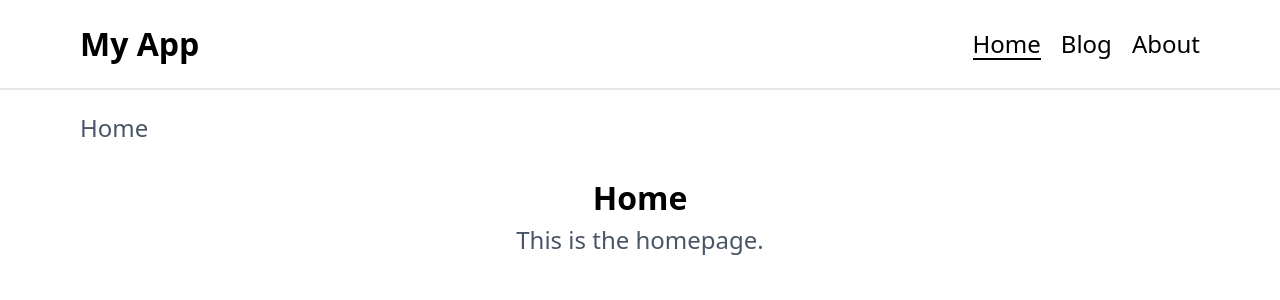
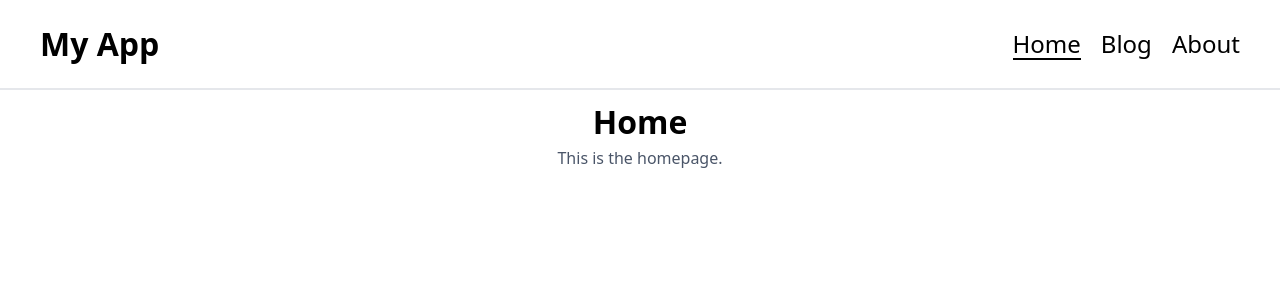
Before and after one commit to weralite/next-prisma, a Next.js app: page / in a window 1280 px wide. Shown: the top 300 px of the page. Built offline with nearby package versions, Linux system fonts and the light colour scheme.

Commit message:
layout fix

```diff
--- a/src/actions/actions.ts
+++ b/src/actions/actions.ts
@@ -1,7 +1,7 @@
 "use server";
 
 import prisma from "@/lib/db";
-import { revalidatePath } from "next/cache"; // Import revalidatePath from next/cache
+import { revalidatePath } from "next/cache";
 
 export async function createPost(formData: FormData) {
   const post = await prisma.post.create({
@@ -12,7 +12,7 @@ export async function createPost(formData: FormData) {
     },
   });
 
-  revalidatePath("/blog"); // Revalidate the path where the posts are listed
+  revalidatePath("/blog");
   return post;
 }
 
--- a/src/app/blog/[slug]/page.jsx
+++ b/src/app/blog/[slug]/page.jsx
@@ -1,4 +1,5 @@
 import prisma from '@/lib/db';
+import Breadcrumbs from "@/components/layout/Breadcrumbs";
 
 export default async function BlogPost({ params }) {
     const post = await prisma.post.findUnique({
@@ -8,6 +9,8 @@ export default async function BlogPost({ params }) {
     });
 
     return (
+        <div>
+            <Breadcrumbs />
         <div className="custom-layout">
             <div className='max-w-[500px]'>
             <h1>{post.title}</h1>
@@ -15,5 +18,6 @@ export default async function BlogPost({ params }) {
             </div>
 
         </div>
+        </div>
     );
 }
--- a/src/app/globals.css
+++ b/src/app/globals.css
@@ -28,6 +28,6 @@ h6 {
 }
 
 p {
-  font-size: 1.5rem;
+  font-size: 1rem;
   color: #4a5568;
 }
--- a/src/app/layout.tsx
+++ b/src/app/layout.tsx
@@ -3,7 +3,6 @@ import localFont from "next/font/local";
 import "./globals.css";
 import Header from "../components/layout/Header";
 import Container from "../components/layout/Container";
-import Breadcrumbs from "../components/layout/Breadcrumbs";
 
 
 const geistSans = localFont({
@@ -32,7 +31,6 @@ export default function RootLayout({
       <body className="flex-container justify-center bg-gray-200">
         <Container>
           <Header />
-          <Breadcrumbs />
           {children}
         </Container>
       </body>
--- a/src/components/layout/Breadcrumbs.jsx
+++ b/src/components/layout/Breadcrumbs.jsx
@@ -12,9 +12,9 @@ const Breadcrumbs = () => {
     const pathSegments = pathName.split("/").filter(Boolean);
 
     return (
-        <nav className="px-20 py-5" aria-label="breadcrumbs">
-            <ol className="flex space-x-2">
-                <li>
+        <nav className="px-10 py-5" aria-label="breadcrumbs">
+            <ul className="flex space-x-2">
+                <li className="flex items-center">
                     <Link href="/">
                         <p>Home</p>
                     </Link>
@@ -32,7 +32,7 @@ const Breadcrumbs = () => {
                         </li>
                     );
                 })}
-            </ol>
+            </ul>
         </nav>
     );
 };
--- a/src/components/layout/Header.jsx
+++ b/src/components/layout/Header.jsx
@@ -4,9 +4,9 @@ import Link from "next/link";
 export default function Header() {
   return (
 
-    <header className="flex flex-row justify-between items-center px-20 py-5 border-b-2">
+    <header className="flex flex-row justify-center sm:justify-between px-10 py-5 border-b-2">
       <Link href="/">
-        <h1>My App</h1>
+      <h1 className="hidden sm:block">My App</h1>
       </Link>
 
       <Navbar />
--- a/src/components/navigation/Navbar.jsx
+++ b/src/components/navigation/Navbar.jsx
@@ -13,7 +13,7 @@ export default function Navbar() {
   ];
 
   return (
-    <nav>
+    <nav className="flex items-center">
       <ul className="flex flex-row gap-5">
         {siteRoutes.map((siteRoute) => (
           <li
```
